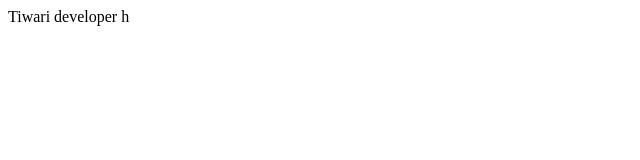
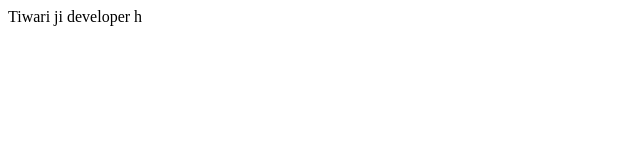
Before and after one commit to sampleAdi/Demo, a plain HTML site: page index.html in a window 1280 px wide. Shown: the full height of the page, 0-640 px from the left. Drawn offline with Linux system fonts and the light colour scheme.

Commit message:
second commit

```diff
--- a/index.html
+++ b/index.html
@@ -6,6 +6,6 @@
     <title>Document</title>
 </head>
 <body>
-    <h>Tiwari developer h</h>
+    <h>Tiwari ji developer h</h>
 </body>
 </html>
```
Also changed, not shown: 1 other file.
